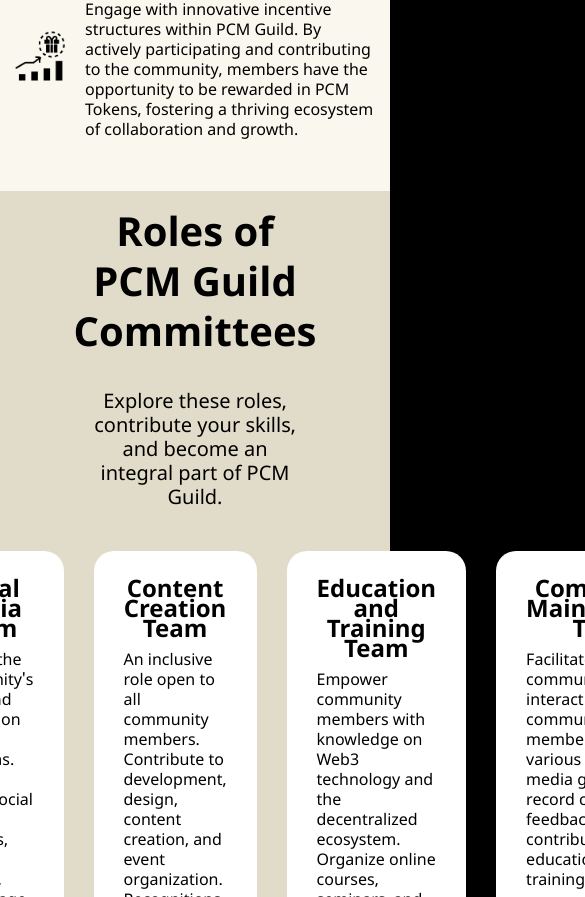
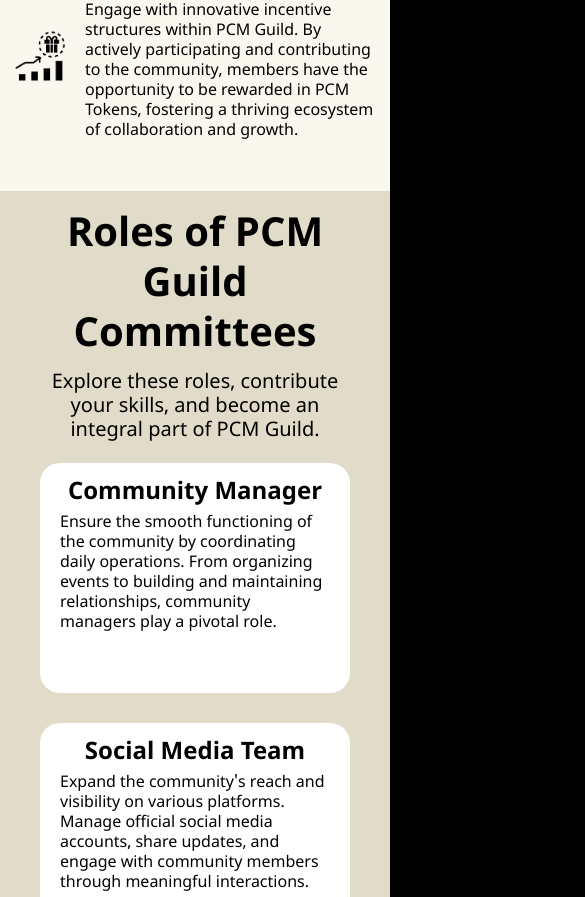
Before and after one commit to Alejandrocsdev/pcm-official-web, a React (Vite) app: page /guild in a window 390 px wide. Shown: the part 1907-2804 px from the top of the page, 585 px wide, since content can reach past the window. Built offline with nearby package versions, Linux system fonts and the light colour scheme.

Commit message:
guild section3 test1

```diff
--- a/src/pages/Guild/style.module.css
+++ b/src/pages/Guild/style.module.css
@@ -100,7 +100,7 @@
 }
 
 .section3 {
-  padding: 0 80px;
+  padding: 20px 60px;
   background-color: #E1DBC9;
   min-height: calc(100vh - 88px);
   display: flex;
@@ -265,6 +265,33 @@
   .icon {
     width: 50px;
   }
+
+  .section3 {
+    padding: 20px 40px;
+  }
+
+  .section3 h1 {
+    margin: 0;
+  }
+
+  .section3 p {
+    margin: 10px;
+  }
+
+  .section3 .cards {
+    margin-top: 10px;
+    grid-template-columns: repeat(3, 1fr);
+    grid-template-rows: repeat(2, 1fr);
+  }
+
+  .card {
+    padding: 20px;
+  }
+
+  .card h1 {
+    margin: 0 0 10px 0;
+    font-size: 24px;
+  }
 }
 
 @media (max-width: 1200px) {
@@ -304,6 +331,33 @@
     margin: 10px 0;
     line-height: 20px;
   }
+
+  .section3 {
+    padding: 20px 40px;
+  }
+
+  .section3 h1 {
+    margin: 0;
+  }
+
+  .section3 p {
+    margin: 10px;
+  }
+
+  .section3 .cards {
+    margin-top: 10px;
+    grid-template-columns: repeat(3, 1fr);
+    grid-template-rows: repeat(2, 1fr);
+  }
+
+  .card {
+    padding: 20px;
+  }
+
+  .card h1 {
+    margin: 0 0 10px 0;
+    font-size: 24px;
+  }
 }
 
 @media (max-width: 1000px) {
@@ -333,6 +387,11 @@
 
   .section2 .right h1 {
     font-size: 32px;
+  }
+
+  .section3 .cards {
+    grid-template-columns: repeat(2, 1fr);
+    grid-template-rows: repeat(3, 1fr);
   }
 }
 
@@ -381,6 +440,11 @@
   .section2 .right h1 {
     font-size: 28px;
   }
+
+  .section3 .cards {
+    grid-template-columns: repeat(1, 1fr);
+    grid-template-rows: repeat(5, 1fr);
+  }
 }
 
 @media (max-width: 500px) {
```
